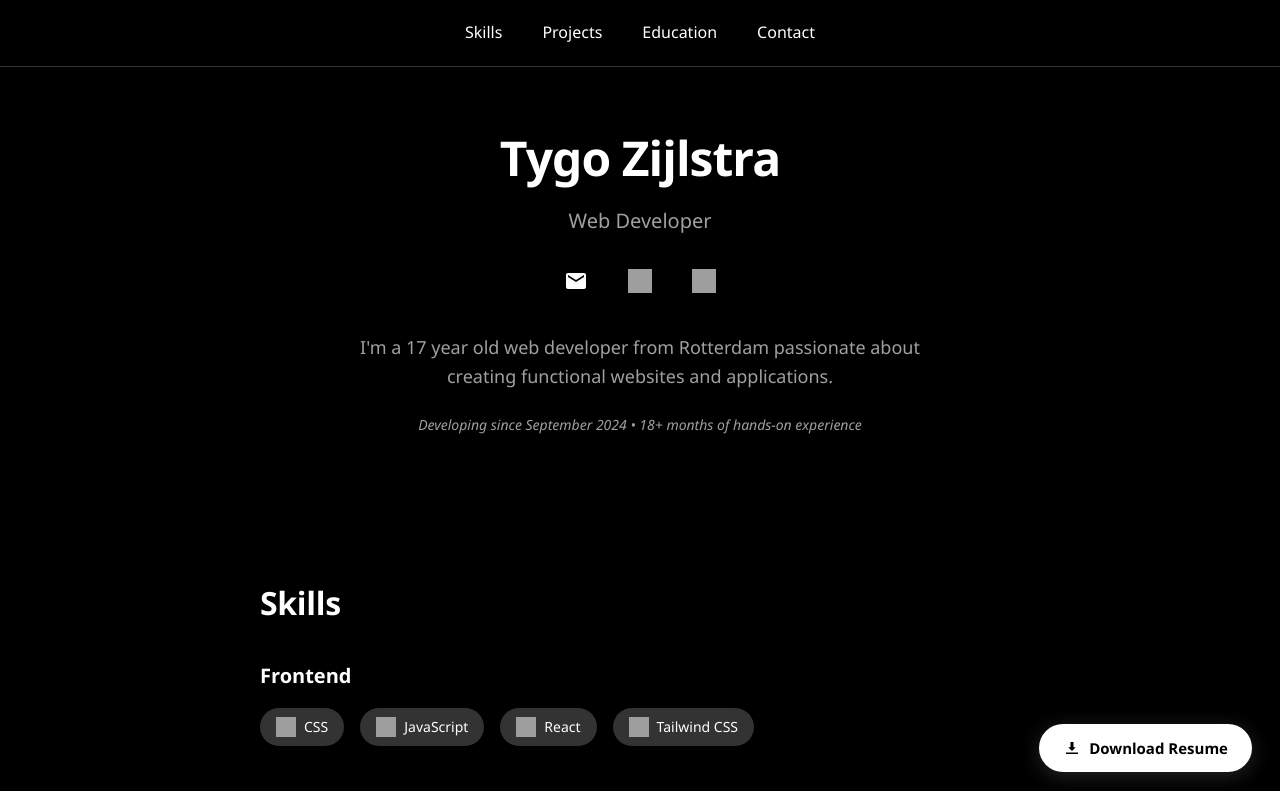
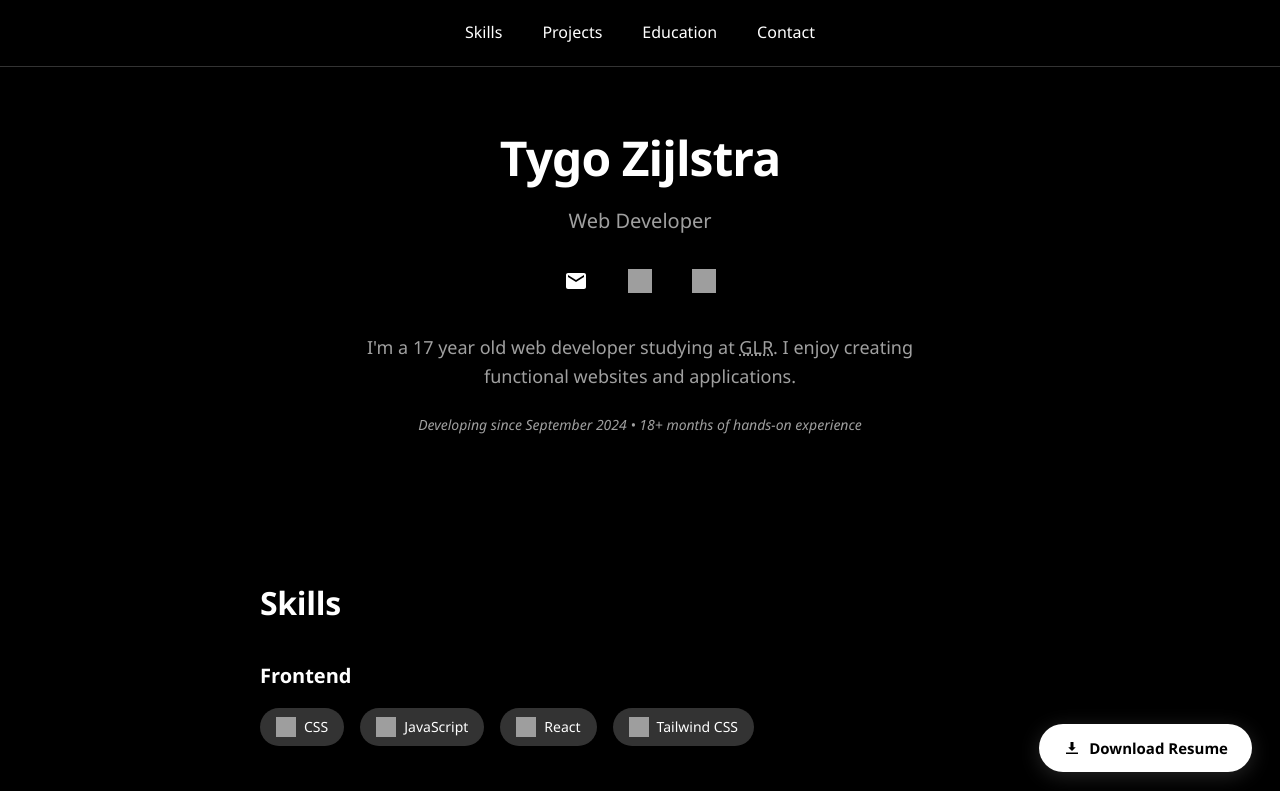
Before and after one commit to TygoZijlstra/tygo-portfolio, a plain HTML site: page index.html in a window 1280 px wide. Shown: the top 791 px of the page. Drawn offline with Linux system fonts and the light colour scheme; grey boxes are pictures that could not be loaded.

Commit message:
PDF change & Intro change

```diff
--- a/index.html
+++ b/index.html
@@ -36,7 +36,7 @@
                         <img src="https://devicon-website.vercel.app/api/linkedin/original.svg" alt="LinkedIn" width="24" height="24">
                     </a>
                 </div>
-                <p class="intro anim anim-delay-5">I'm a 17 year old web developer from Rotterdam passionate about creating functional websites and applications.</p>
+                <p class="intro anim anim-delay-5">I'm a 17 year old web developer studying at <abbr title="Grafisch Lyceum Rotterdam">GLR</abbr>. I enjoy creating functional websites and applications.</p>
                 <div class="experience-info anim anim-delay-5">
                     <p class="experience-text">Developing since September 2024 • 18+ months of hands-on experience</p>
                 </div>
```
Also changed, not shown: 1 other file.
